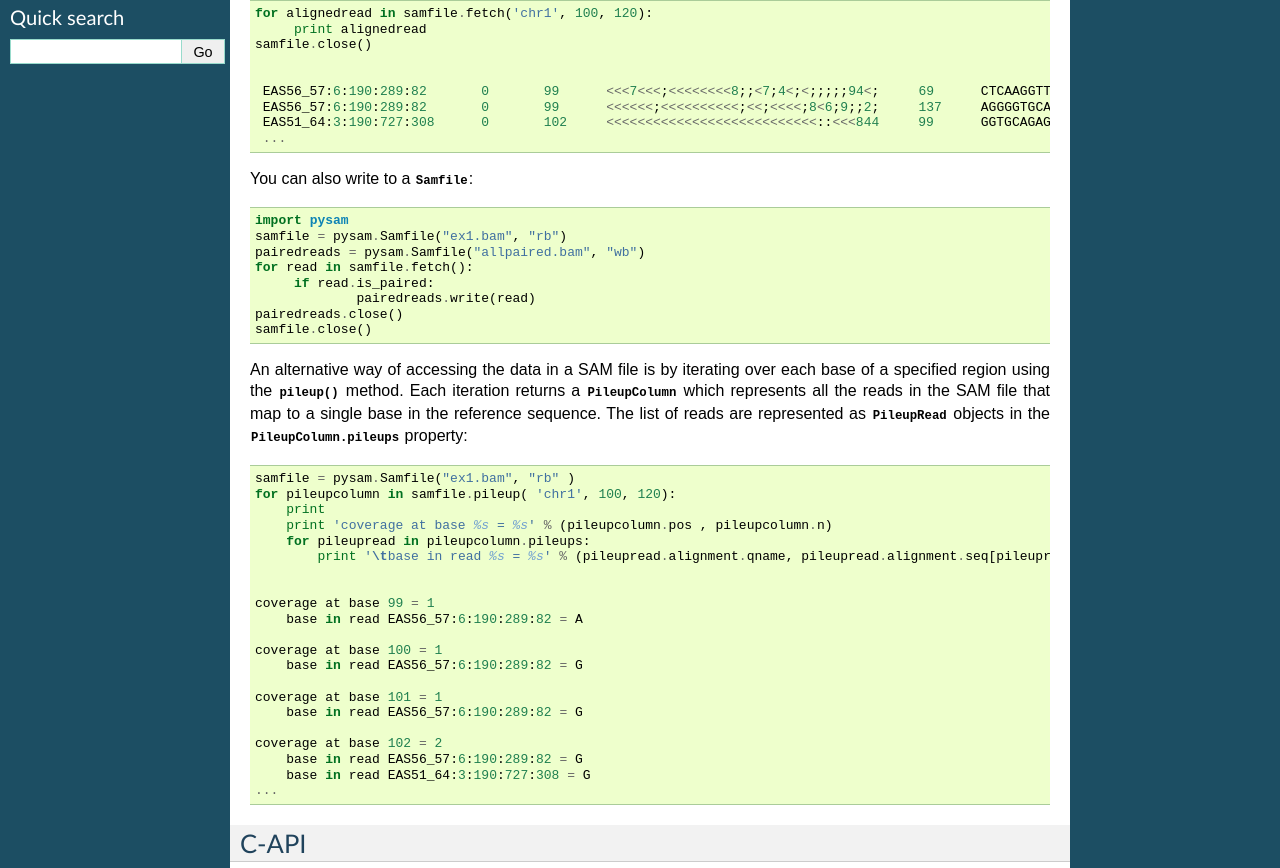
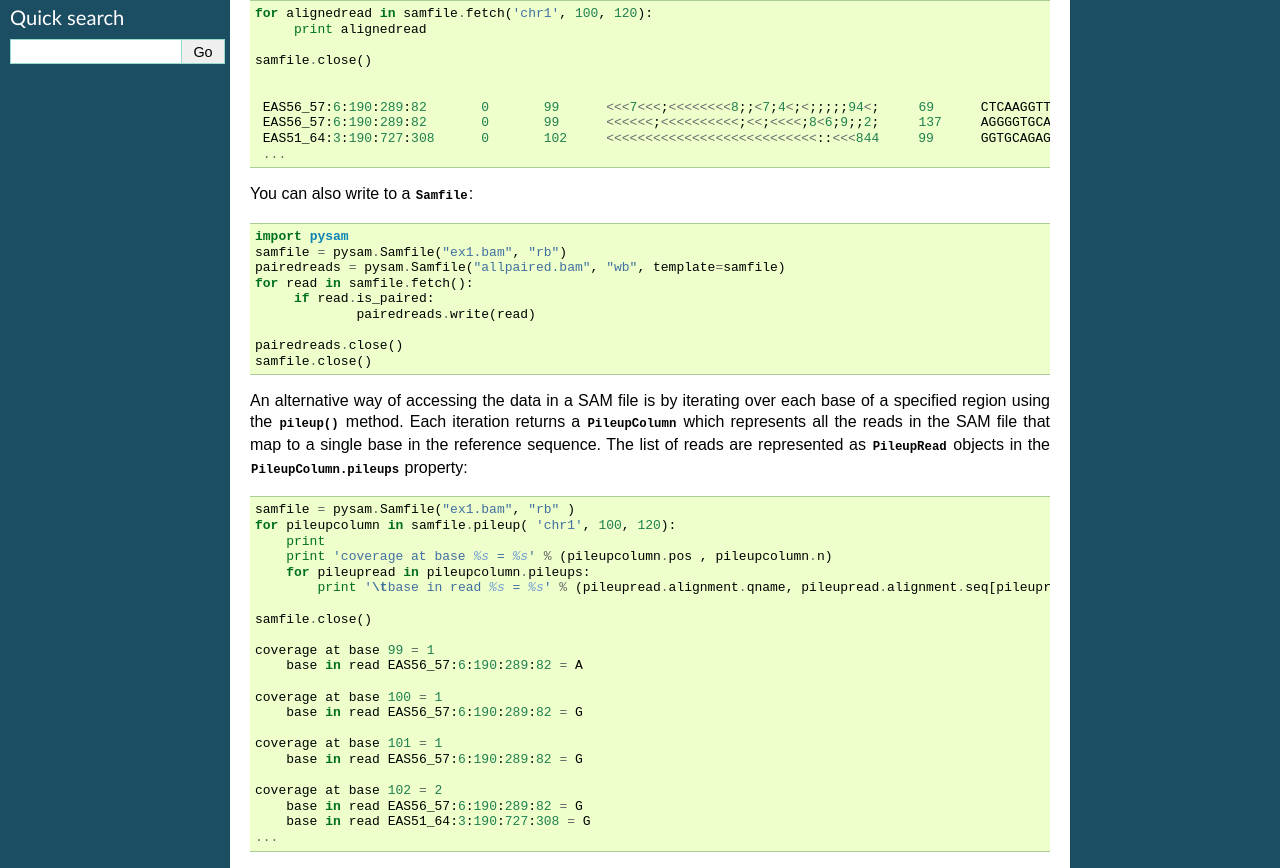
Before and after one commit to pysam-developers/pysam, a Sphinx documentation site: the page built from doc/api.rst, in a window 1280 px wide and 900 px high, scrolled down 309 px, cut to the strip 0-868 px from the top of the window. Built offline with Sphinx 7.4.7, drawn with Linux system fonts in a browser that asks for light colours.

Commit message:
corrected examples

```diff
--- a/doc/api.rst
+++ b/doc/api.rst
@@ -16,6 +16,7 @@ Each iteration returns a :class:`~pysam.AlignedRead` object which represents a s
 
    for alignedread in samfile.fetch('chr1', 100, 120):
 	print alignedread
+
    samfile.close()
 
 
@@ -30,10 +31,11 @@ You can also write to a :class:`~pysam.Samfile`::
 
    import pysam
    samfile = pysam.Samfile("ex1.bam", "rb")
-   pairedreads = pysam.Samfile("allpaired.bam", "wb")
+   pairedreads = pysam.Samfile("allpaired.bam", "wb", template=samfile)
    for read in samfile.fetch():
 	if read.is_paired:
 		pairedreads.write(read)
+
    pairedreads.close()
    samfile.close()
 
@@ -47,6 +49,7 @@ An alternative way of accessing the data in a SAM file is by iterating over each
 	for pileupread in pileupcolumn.pileups:
 	    print '\tbase in read %s = %s' % (pileupread.alignment.qname, pileupread.alignment.seq[pileupread.qpos])
 
+    samfile.close()
 
     coverage at base 99 = 1
         base in read EAS56_57:6:190:289:82 = A
```
Also changed, not shown: 1 other file.
